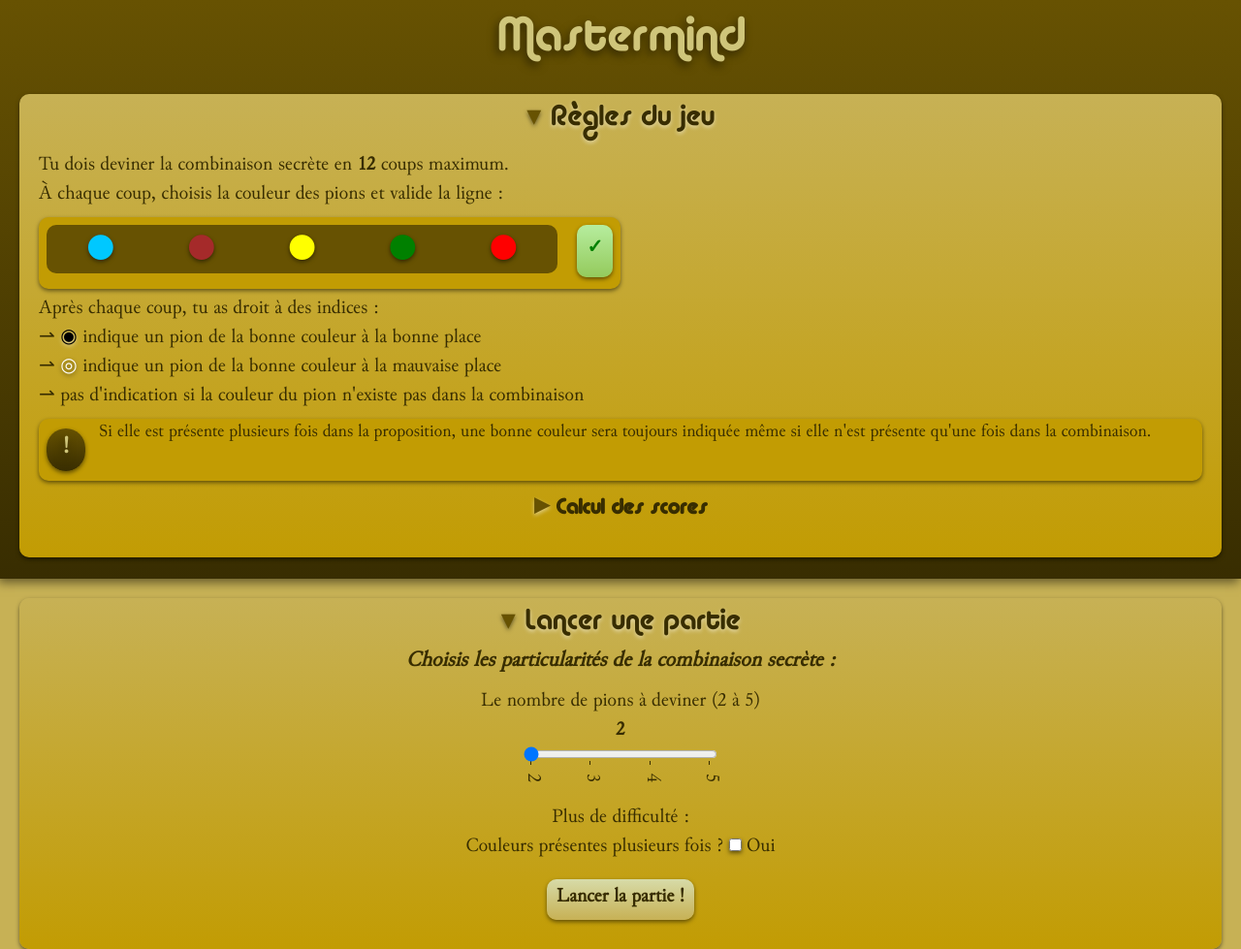
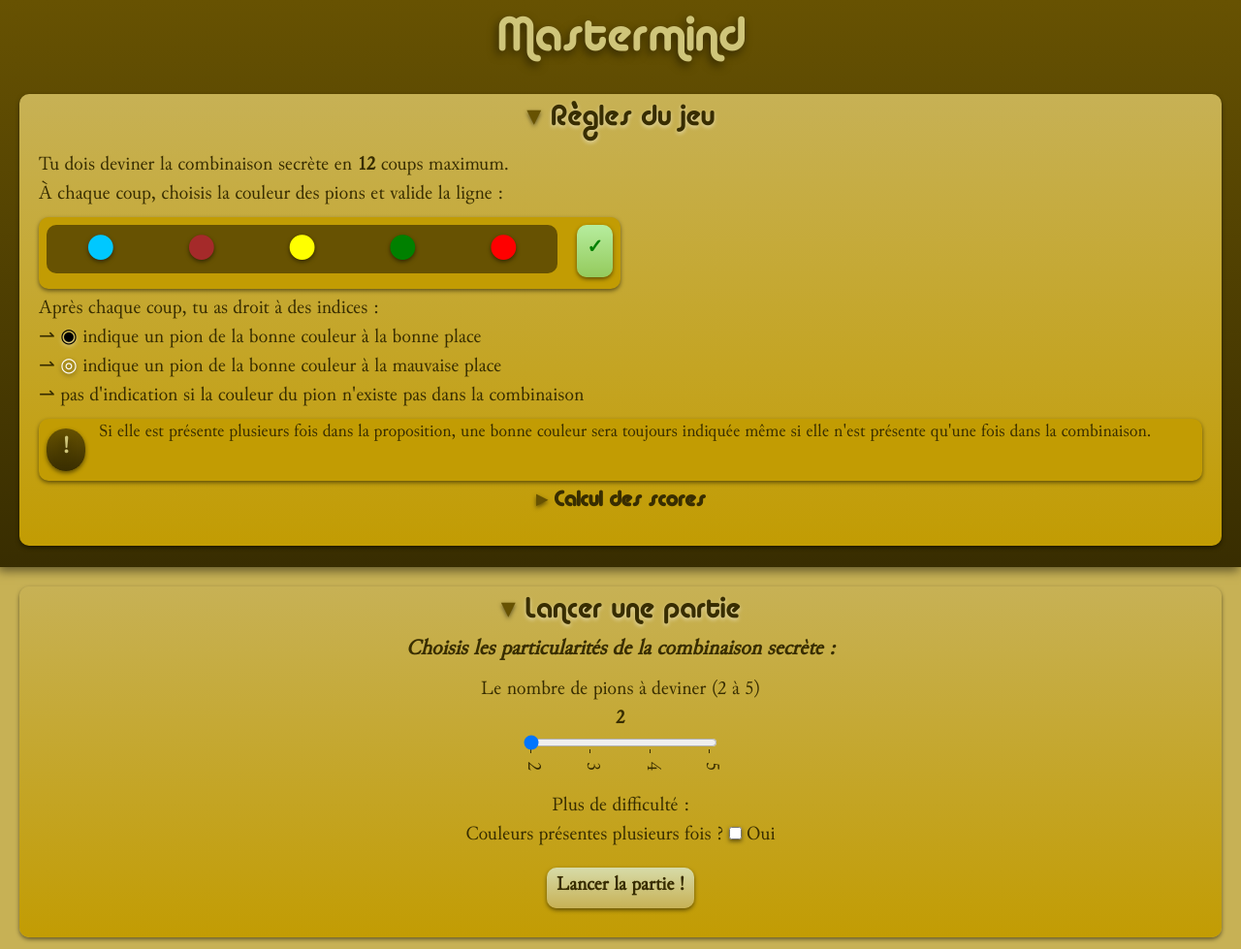
Before and after one commit to Theufyr/mastermind, a plain HTML site: page index.html in a window 1280 px wide. Shown: the top 979 px of the page at 97% size. Drawn offline with Linux system fonts and the light colour scheme.

Commit message:
chore: css update index.html and main.css

```diff
--- a/index.html
+++ b/index.html
@@ -37,7 +37,7 @@
 	<meta name="twitter:image" content="https://theufyr.github.io/mastermind/src/assets/images/mastermind.jpg">
 
 <!-- CSS & JS -->
-	<link rel="stylesheet" href="./src/styles/main.css" />
+	<link rel="stylesheet" href="./src/styles/main.css?v=1" />
 	<script defer src="./src/js/main.js" type="module"></script>
 </head>
 
--- a/src/styles/main.css
+++ b/src/styles/main.css
@@ -47,7 +47,7 @@
     --shadow-03: 0rem 0.1rem 0.2rem rgb(0, 0, 0, 0.5);
     --shadow-04: 0rem 0.1rem 0.2rem rgba(255, 255, 255, 0.5);
 
-    font-family: Main;
+    font-family: Classic;
     color: var(--color-01);
     background-color: var(--background-01);
     scroll-behavior: smooth;
@@ -57,6 +57,7 @@
     width: 100%;
     height: 100%;
     margin: 0;
+    font-family: Main;
 }
 
 b, #checked_colors_nb {
@@ -102,7 +103,7 @@
     font-family: Title;
     text-shadow: var(--shadow-01);
 }
-h2, #game_scores_done, #game_scores_won, #game_scores_points, #s_triangle {
+h2, #game_scores_done, #game_scores_won, #game_scores_points, #s_triangle .triangle {
     font-size: 1.5rem;
     font-family: Title;
     text-shadow: var(--shadow-04);
```
